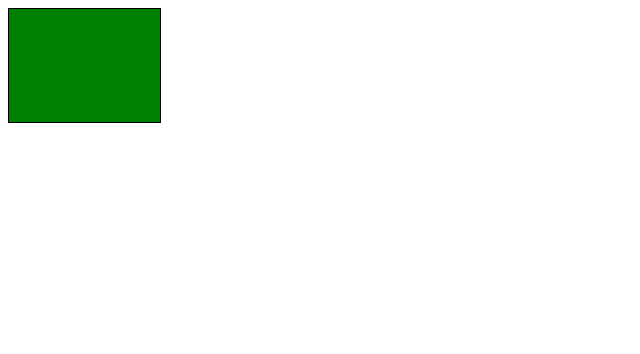
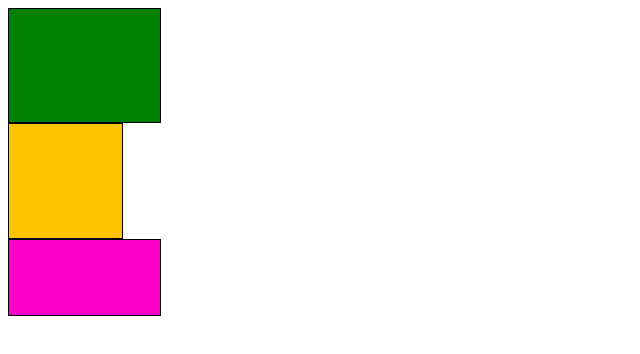
Before and after one commit to fedia1337/math, a website built with Parcel: page index.html in a window 1280 px wide. Shown: the whole page, without its empty margins (0-640 px from the left). Built offline with nearby package versions, Linux system fonts and the light colour scheme.

Commit message:
зделано задание по матиматике номер 5 страница 74

```diff
--- a/index.html
+++ b/index.html
@@ -11,13 +11,44 @@
             background: green;
             border: black solid 1px;
         }
+        #second {width: 100px;
+            height: 100px;
+            background: rgb(255, 196, 0);
+            border: black solid 1px
+        }
+
+
+        #fedia {width: 100px;
+            height: 100px;
+            background: rgb(255, 0, 200);
+            border: black solid 1px
+        }
+
 
     </style>
 </head>
 <body>
     <div id="first"></div>
     <div id="second"></div>
+    <div id="fedia"></div>
+
+
     <script src="./index.js"></script>
+
+
+
+
+
+
+
+
+
+
+
+
+
+
+
 
 </body>
 </html>
--- a/index.js
+++ b/index.js
@@ -3,7 +3,7 @@ console.log("hello andrew")
 // --- first (green) ---------------------------
 const firstW = 4
 const firstH = 3
-const firstS = firstW * firstH
+const firstS = square (firstW, firstH)
 
 const first = document.getElementById ("first")
 first.style.width = `${firstW}cm`
@@ -14,16 +14,29 @@ console.log(firstS)
 
 // --- second (orange) -----------------------
 
-/*
+const secondW = 3
+const secondH = 3
+const secondS = square (secondH, secondW)
 
-const first = 3
-const firstH = 3
-const firstS = firstW * firstH
+const second = document.getElementById ("second")
+second.style.width = `${secondW}cm`
+second.style.height = `${secondH}cm`
 
-const first = document.getElementById ("first")
-first.style.width = `${firstW}cm`
-first.style.height = `${firstH}cm`
+console.log(secondS)
 
-console.log(firstS)
 
- */
+// --- fedia (pink) -----------------------
+const fediaW = 4
+const fediaH = 2
+const fediaS =square (fediaW, fediaH)
+
+const fedia = document.getElementById ("fedia")
+fedia.style.width = `${fediaW}cm`
+fedia.style.height = `${fediaH}cm`
+
+console.log(fediaS)
+
+
+function square(width, height){
+    return width * height
+}
```
